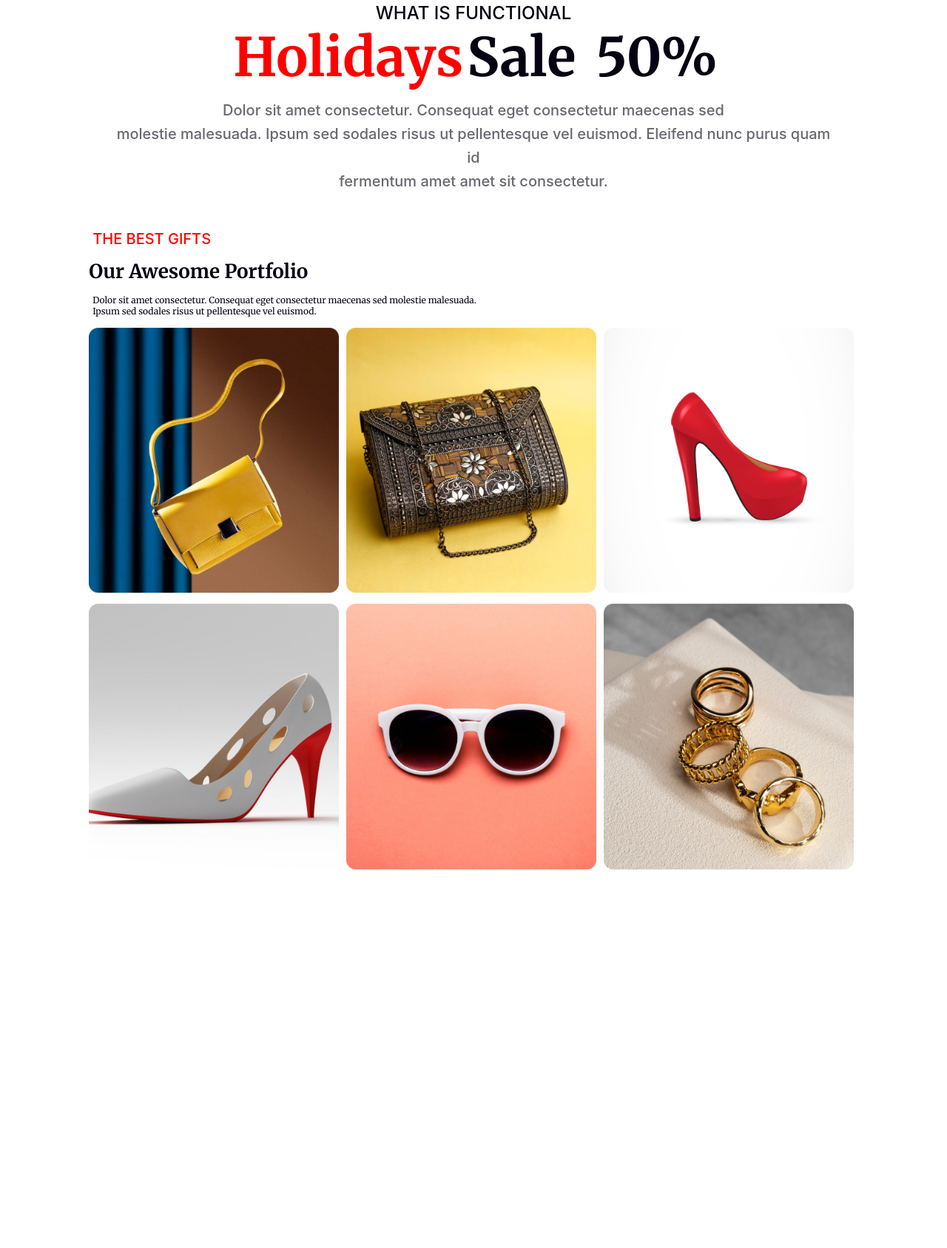
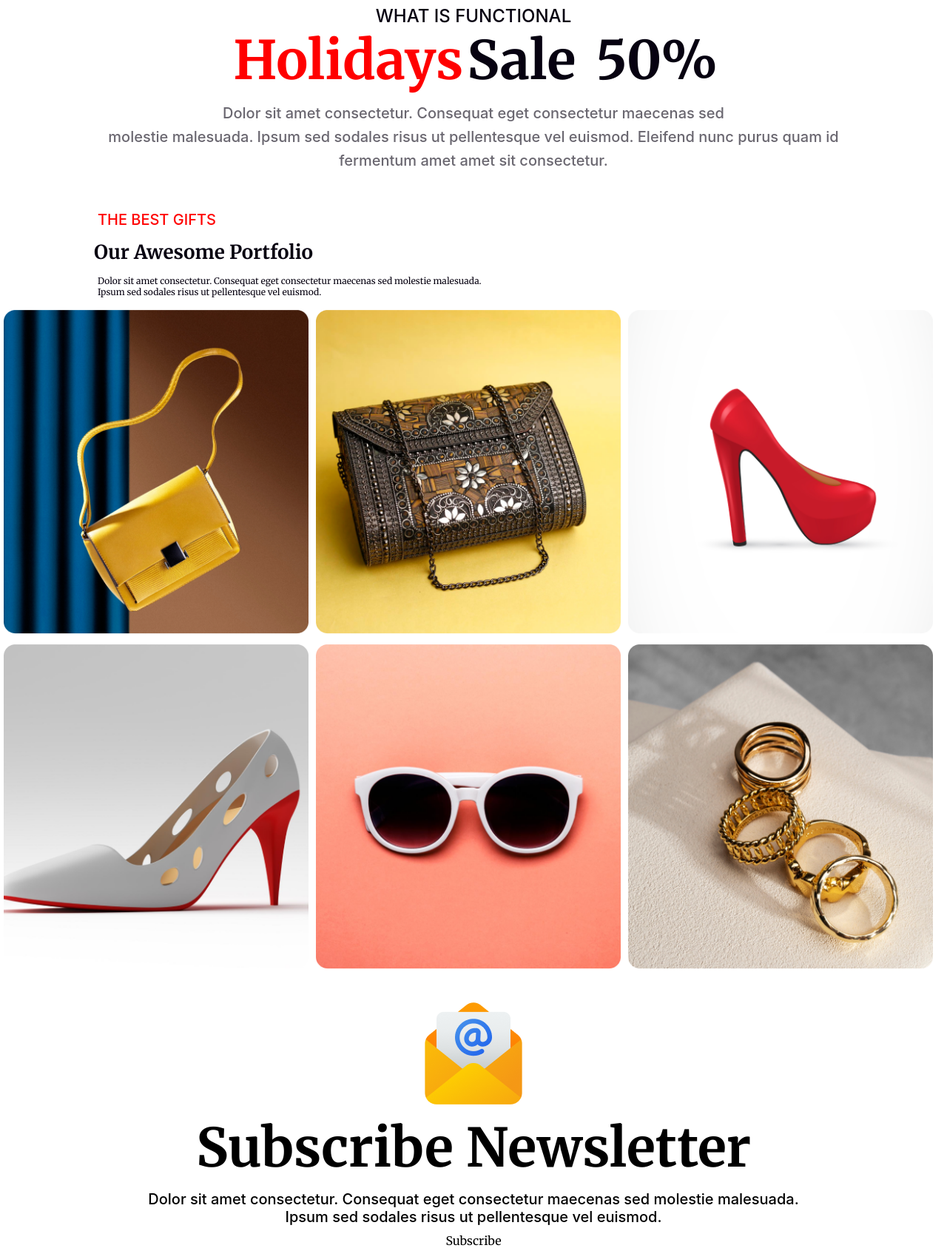
Before and after one commit to Rabbi1089/New-Year-New-Mission, a plain HTML site: page index.html in a window 1280 px wide. Shown: the part 3146-4833 px from the top of the page at 74% size. Before the commit the page ends 4331 px from the top, so only its background shows below. Drawn offline with Linux system fonts and the light colour scheme.

Commit message:
almost donet

```diff
--- a/index.html
+++ b/index.html
@@ -56,6 +56,7 @@
                     <button id="event-button">Join Now</button>
                 </button>
             </div>
+		 </div>
 
             <div class="best-offer">
                 <div class="coming">
@@ -115,7 +116,16 @@
       </div>
 </div>
 
-
+<div class="subscription">
+    <div class="sub-img">
+        <img src="images/Group 61.png" alt="" style="padding-top: 30px;">
+    </div>
+    <div class="sub-text">
+        <h1 style="color: black;">Subscribe Newsletter</h1>
+        <p style="color: black;">Dolor sit amet consectetur. Consequat eget consectetur maecenas sed molestie malesuada. <br> Ipsum sed sodales risus ut pellentesque vel euismod. </p>
+    </div>
+    <div class="button">Subscribe</div>
+</div>
     </main>
     <footer></footer>
 </body>
--- a/style.css
+++ b/style.css
@@ -194,14 +194,16 @@ text-transform: capitalize;
 }
 /* ============================================== */
 .best-offer{
+    margin: auto;
     display: flex;
     align-items: center;
+    padding-left: 30px;
     padding-top: 30px;
     width: 100%;
     height: 400px;
     max-width: 1320px;
     background-color: #FFF;
-    /* border:2px solid red; */
+    border:2px solid white;
 }
 
 .coming{
@@ -263,7 +265,7 @@ text-transform: capitalize;
     padding: 30px 30px;
 }
 .fun-h6{
-    color: #070211;
+color: #070211;
 font-family: Inter;
 font-size: 24px;
 font-style: normal;
@@ -294,11 +296,15 @@ line-height: 32px; /* 160% */
 
 /* ============Portfolio */
 .Portfolio{
+    margin: auto;
+    padding-left: 120px;
+    align-items: center;
     background-color: #FFF;
+    border:2px solid white;
 }
 
 #p-h4{
-    color:yellow;
+color:yellow;
 font-family: Inter;
 font-size: 24px;
 font-style: normal;
```
Also changed, not shown: test-image.html (+11 -0 lines).
